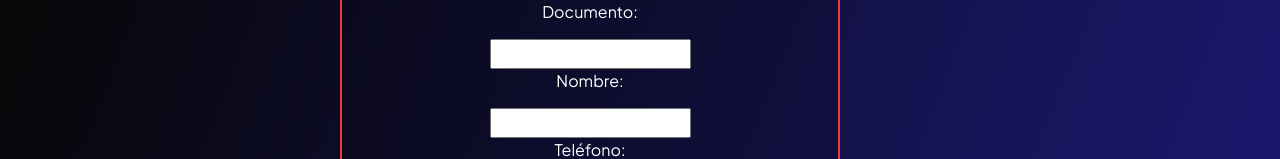
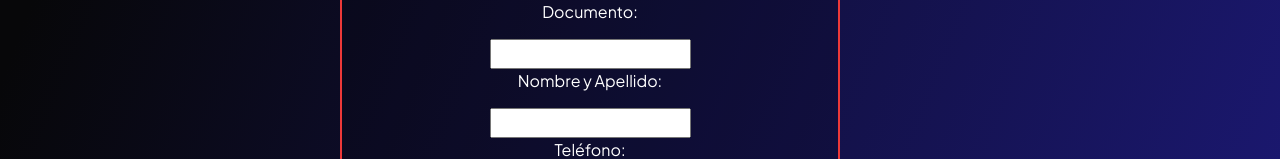
Before and after one commit to KarinaTocha/TPGrupo3, a plain HTML site: page pages/altas.html in a window 1280 px wide. Shown: the part 178-337 px from the top of the page. Drawn offline with nearby package versions, Linux system fonts and the light colour scheme.

Commit message:
Update altas.html

```diff
--- a/pages/altas.html
+++ b/pages/altas.html
@@ -72,7 +72,7 @@
                         <label for="documento">Documento:</label>
                         <input type="number" id="documento" name="documento" required><br>
 
-                        <label for="nombre">Nombre:</label>
+                        <label for="nombre">Nombre y Apellido:</label>
                         <input type="text" id="nombre" name="nombre" required><br>
 
                         <label for="telefono">Teléfono:</label>
```
